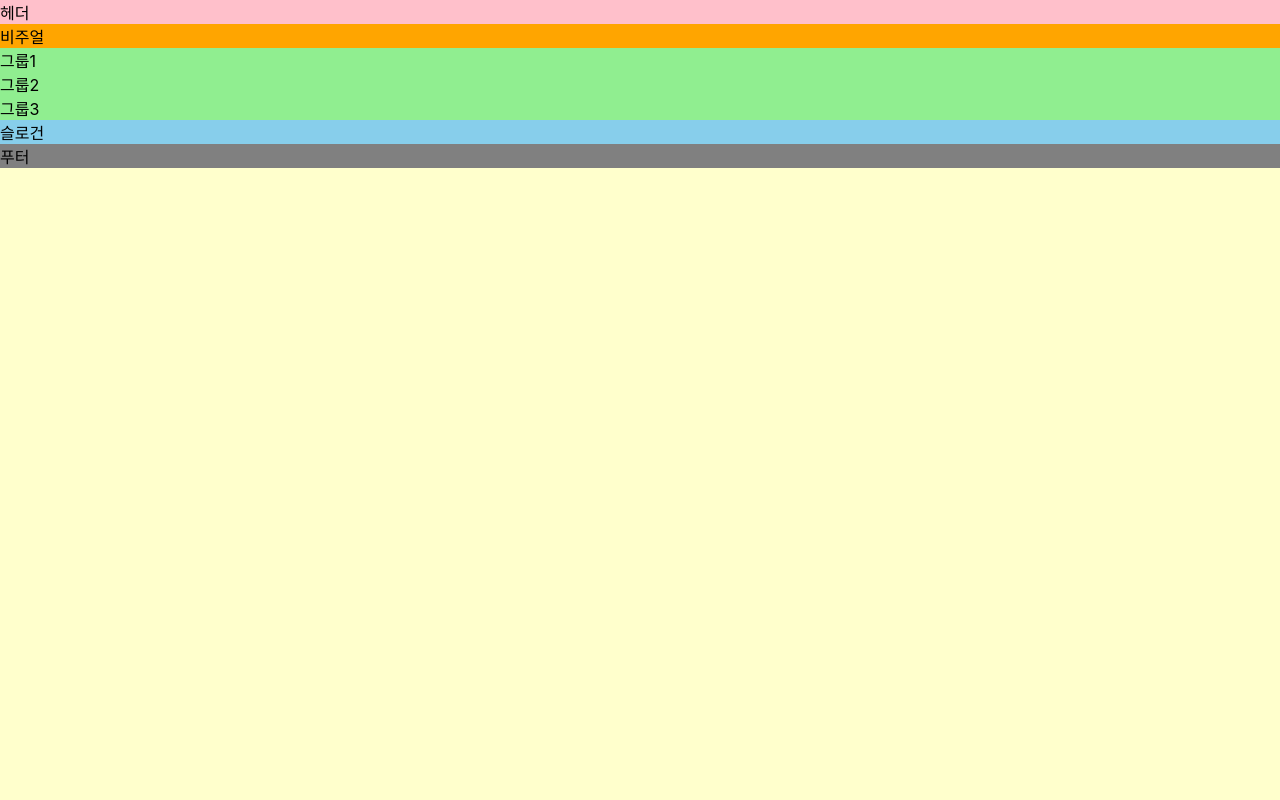
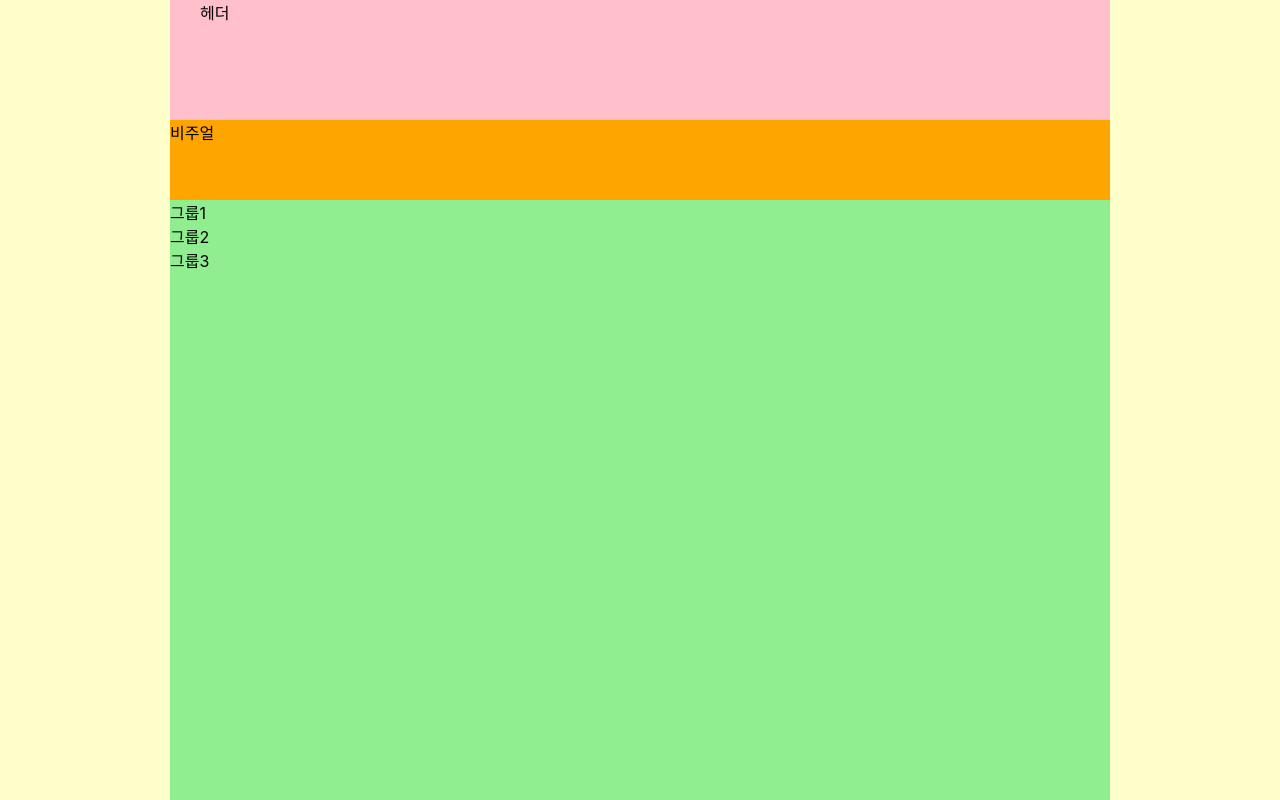
Before and after one commit to YmChoi-Repo/HTML5, a website: page index.html in a window 1280 px wide. Shown: the top 800 px of the page. Drawn offline with Linux system fonts and the light colour scheme; a web font is replaced by a local one.

Commit message:
4차 커밋

```diff
--- a/styles/style.css
+++ b/styles/style.css
@@ -4,18 +4,44 @@ body {
   background: #ffc;
   font-family: "Pretendard Variable", Pretendard, -apple-system, BlinkMacSystemFont, system-ui, Roboto, "Helvetica Neue", "Segoe UI", "Apple SD Gothic Neo", "Noto Sans KR", "Malgun Gothic", "Apple Color Emoji", "Segoe UI Emoji", "Segoe UI Symbol", sans-serif;
 }
+
+/* 레이아웃
+이것을 셀렉터 그룹핑이라고 한다.
+*/
+.header, .visual, .main, .slogan, .footer-inner {
+  width: 940px;
+  box-sizing: border-box;
+  margin: 0 auto;
+}
+
+/* 헤더
+height 옵션은 잘 안주는 게 좋다.
+*/
 .header{
   background: pink;
+  padding: 0 30px;
+  height: 15vh;
 }
+/* 비주얼 */
 .visual{
   background: orange;
+  height: 10vh;
 }
+/* 메인 */
 .main{
   background: lightgreen;
+  height: 100vh;
 }
+/* 슬로건 */
 .slogan{
   background: skyblue;
+  height: 10vh;
 }
+/* 푸터 */
 .footer{
   background: gray;
 }
+.footer-inner {
+  background-color: silver;
+  height: 15vh;
+}
```
